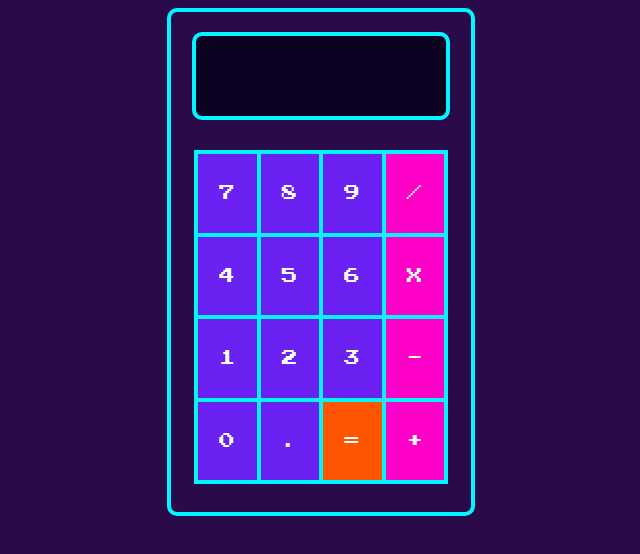
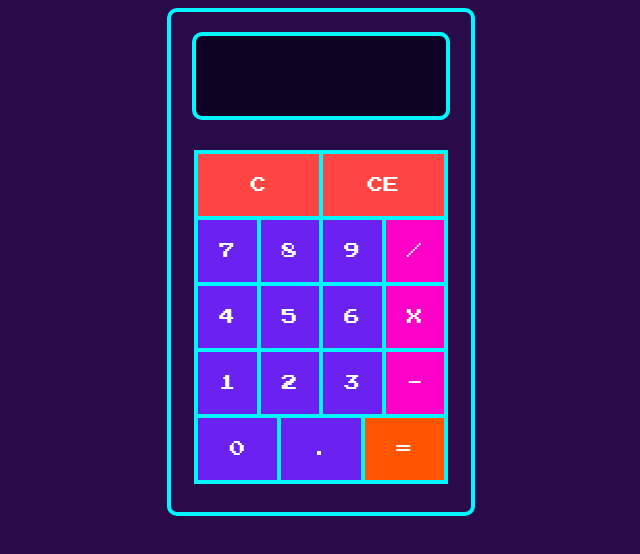
Before and after one commit to Keago99/CalculatorNov2025, a plain HTML site: page index.html in a window 1280 px wide. Shown: the whole page, without its empty margins (319-959 px from the left). Drawn offline with Linux system fonts and the light colour scheme.

Commit message:
Add clear and clear all buttons
Add html and css for clear and clear all buttons
style redesign allows for better user flow

```diff
--- a/index.html
+++ b/index.html
@@ -4,22 +4,30 @@
     <meta charset="UTF-8">
     <meta name="viewport" content="width=device-width, initial-scale=1.0">
     <title>Calculator 2025</title>
-    <link rel="stylesheet" href="styles.css"></rel>
+    <link rel="stylesheet" href="styles.css">
     <script src="scripts.js" defer></script>
     <link rel="preconnect" href="https://fonts.googleapis.com">
-<link rel="preconnect" href="https://fonts.gstatic.com" crossorigin>
-<link href="https://fonts.googleapis.com/css2?family=Press+Start+2P&display=swap" rel="stylesheet">
+    <link rel="preconnect" href="https://fonts.gstatic.com" crossorigin>
+    <link href="https://fonts.googleapis.com/css2?family=Press+Start+2P&display=swap" rel="stylesheet">
 </head>
 <body>
     <div class="mainCalcDiv">
         <div class="screen">
             <div class="subScreen">
-
+                <!-- Previous operations will go here -->
             </div>
             <div class="mainScreen">
+                <!-- Current input/result will go here -->
             </div>
         </div>
         <div class="buttonDiv">
+            <!-- Top row: C and CE spanning full width -->
+            <div class="row">
+                <div class="clearButton calcButton">C</div>
+                <div class="clearButton calcButton">CE</div>
+            </div>
+
+            <!-- Middle rows: numbers on left, operators on right -->
             <div class="row">
                 <div class="numButton calcButton">7</div>
                 <div class="numButton calcButton">8</div>
@@ -38,11 +46,12 @@
                 <div class="numButton calcButton">3</div>
                 <div class="operator calcButton">-</div>
             </div>
+
+            <!-- Bottom row: 0, ., and = spanning full width -->
             <div class="row">
-                <div class="numButton calcButton">0</div>
-                <div class="numButton calcButton">.</div>
-                <div class="equalsButton calcButton">=</div>
-                <div class="operator calcButton">+</div>
+                <div class="numButton calcButton wide">0</div>
+                <div class="numButton calcButton wide">.</div>
+                <div class="equalsButton calcButton wide">=</div>
             </div>
         </div>
     </div>
--- a/scripts.js
+++ b/scripts.js
@@ -34,12 +34,11 @@ function handleOperator(){
 function handleNumberInput(e){
     const clickedNumber = e.target.textContent;
     let mainScreenContent = mainScreen.textContent.trim();
-    if(mainScreenContent.length > 7){
+    if(mainScreenContent.length > 6){
         return;
     }
     else{
         updateMainScreen(clickedNumber);
-        console.log("it worked!");
     }
 }
 
--- a/styles.css
+++ b/styles.css
@@ -68,6 +68,7 @@ body{
     justify-content: center;
     box-sizing: border-box;
     border:  #00f7ff  2px solid;
+    color: white;
 }
 
 .calcButton:hover{
@@ -77,15 +78,24 @@ body{
 
 .numButton{
     background-color: #6b21f2;
-    color: white;
 }
 
 .operator{
     background-color: #ff00c8;
-    color: white;
 }
 
 .equalsButton{
     background-color: #ff5400;
-    color: white;
 }
+
+.clearButton{
+    background-color: #ff4444;;
+}
+
+.clearButton:hover {
+    background-color: #cc0000;
+}
+
+.clearButton:active {
+    background-color: #990000;
+}
```
